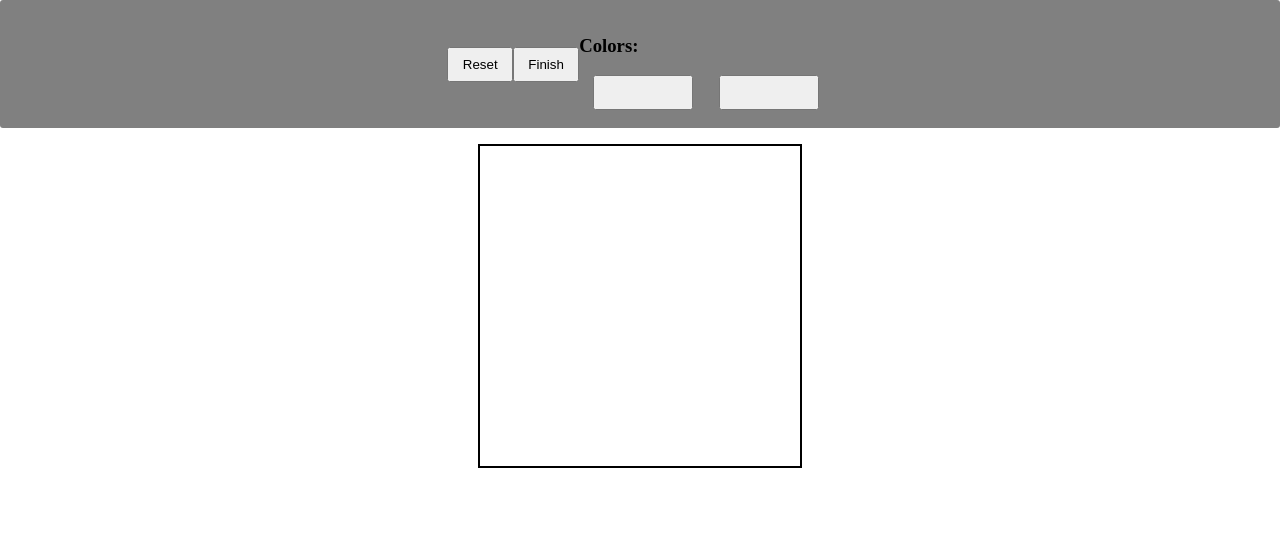
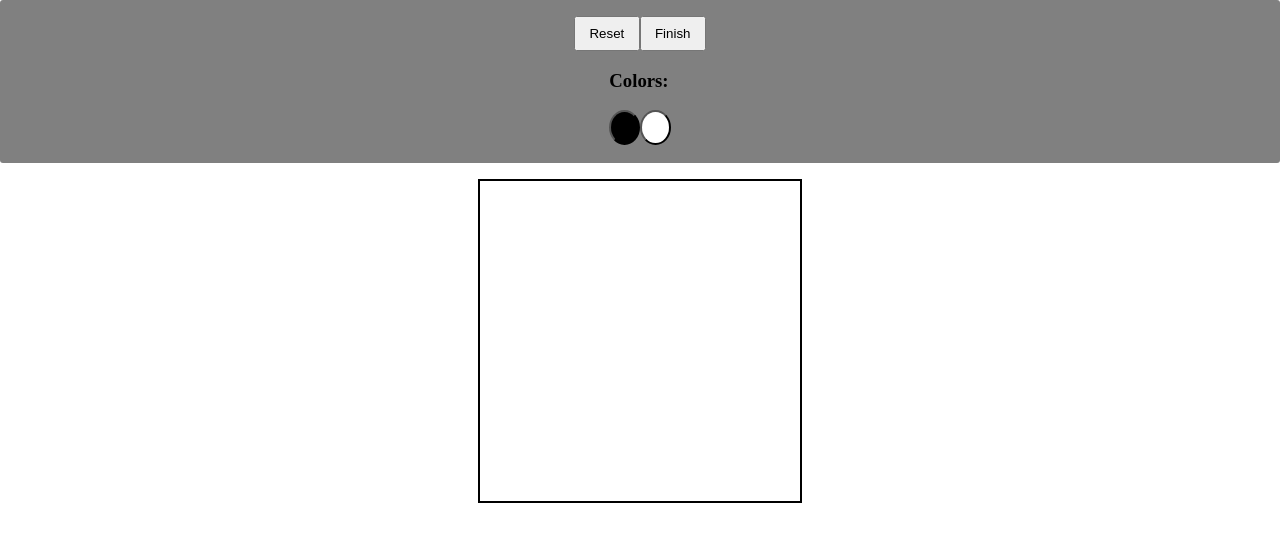
Before and after one commit to ashetonsm/pixel-canvas, a Vue app: page / in a window 1280 px wide. Shown: the top 542 px of the page. Built offline with nearby package versions, Linux system fonts and the light colour scheme; the HTML template or start-up script is replaced by a standard one.

Commit message:
Styles the color buttons.

```diff
--- a/src/assets/style.css
+++ b/src/assets/style.css
@@ -15,6 +15,7 @@ body {
     padding: 1em;
     margin-bottom: 1em;
     display: flex;
+    flex-direction: column;
     justify-content: center;
     align-items: center;
     background-color: gray;
@@ -27,9 +28,18 @@ button, input {
 }
 
 .color {
-    padding: 0 .25em;
-    width: 100px;
-    margin: 0 1em;
+    width: 1em;
+    border-radius: 100%;
+}
+
+.black {
+    color: white;
+    background-color: black;
+}
+
+.white {
+    color: black;
+    background-color: white;
 }
 
 .container {
```
